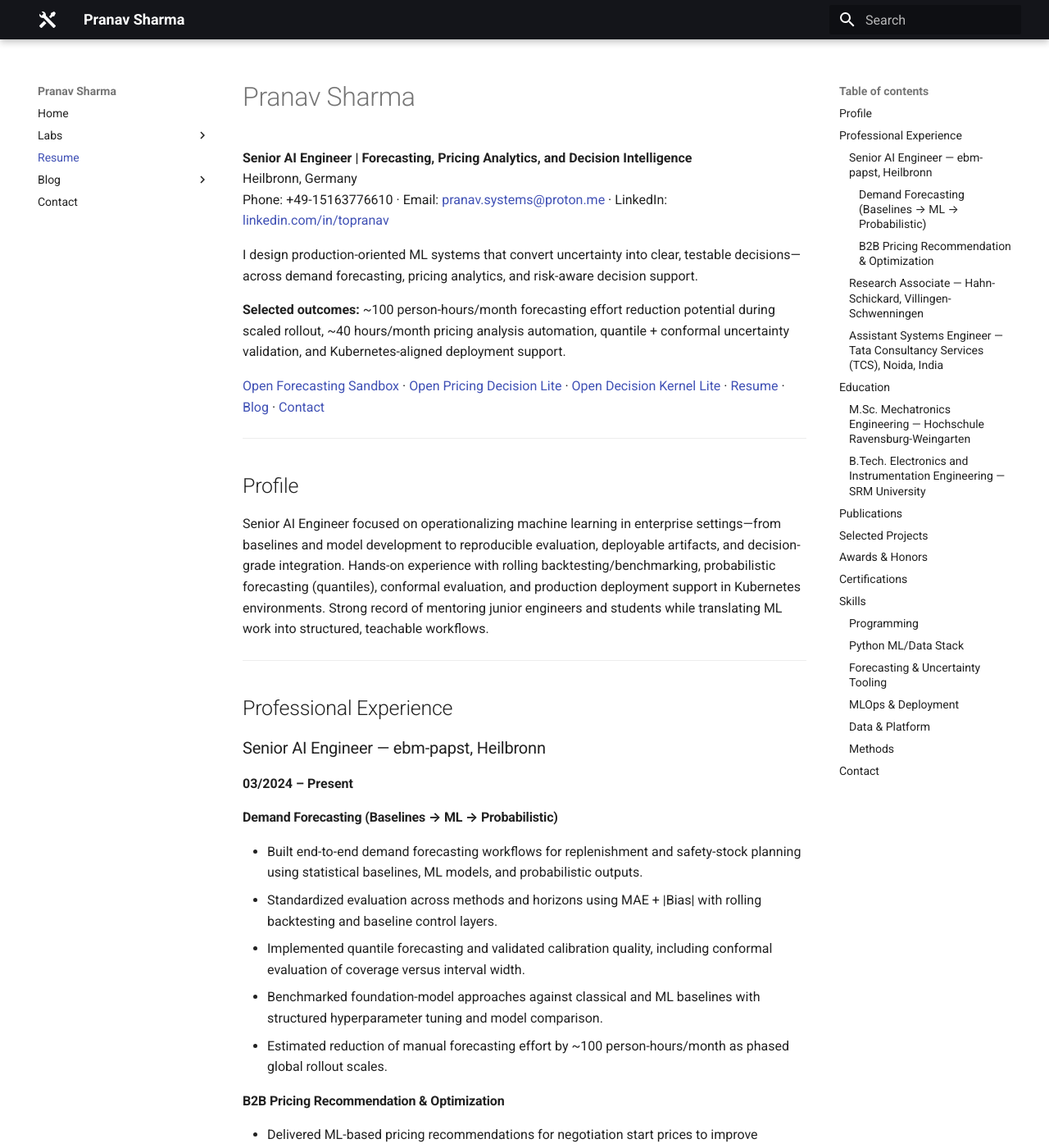
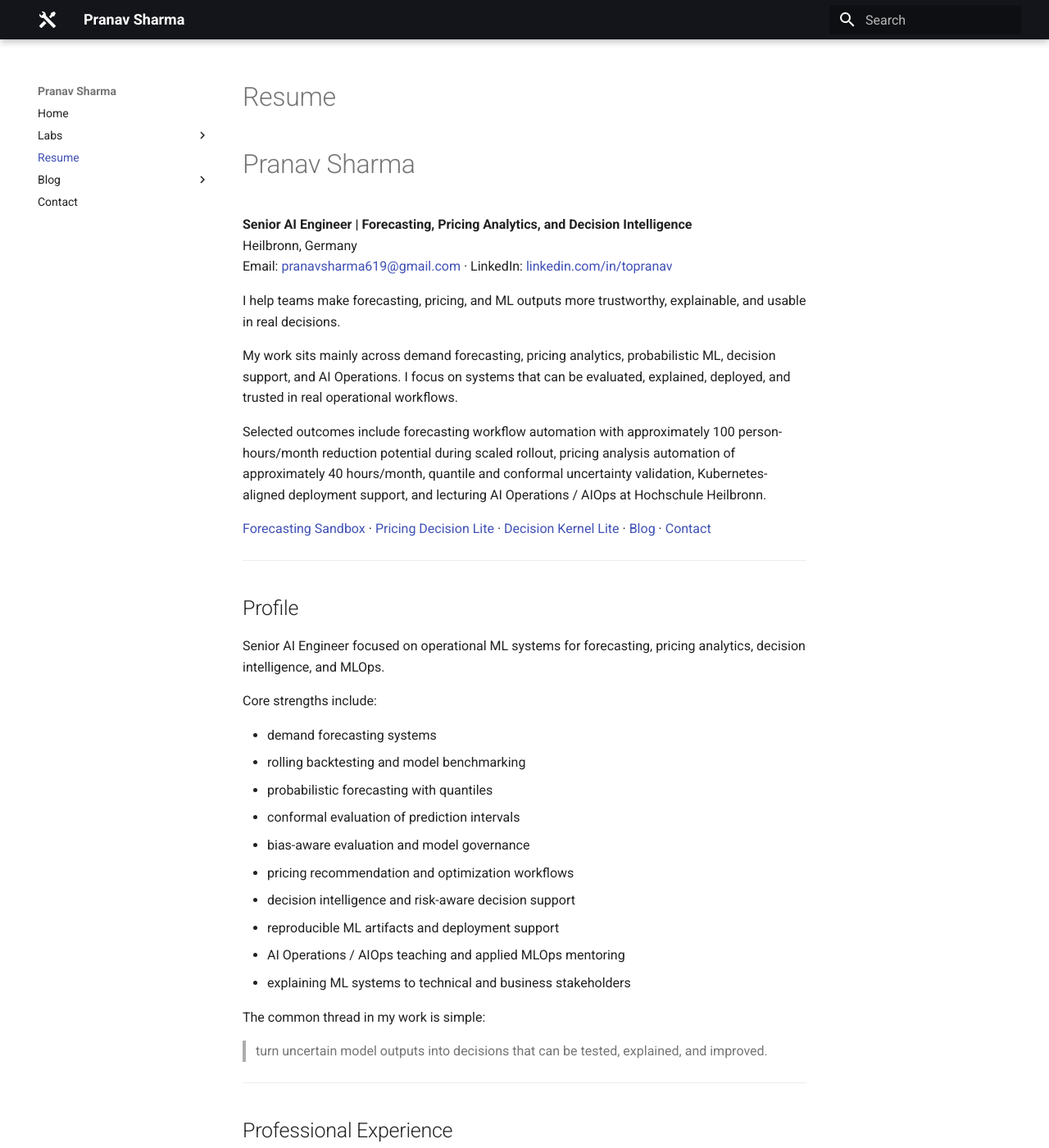
Before and after one commit to Sharma-Pranav/website, an MkDocs documentation site: the page built from docs/resume.md, in a window 1280 px wide and 1400 px high. Shown: the whole window at 82% size. Built offline with MkDocs 1.6.1 and Material for MkDocs 9.7.7, drawn with Linux system fonts in a browser that asks for light colours; some web fonts are replaced; some of the changed text lies outside the part shown.

Commit message:
updated resume

```diff
--- a/docs/resume.md
+++ b/docs/resume.md
@@ -1,20 +1,41 @@
+# Resume
+
 # Pranav Sharma
 
 **Senior AI Engineer | Forecasting, Pricing Analytics, and Decision Intelligence**
 Heilbronn, Germany
-Phone: +49-15163776610 · Email: [pranav.systems@proton.me](mailto:pranav.systems@proton.me) · LinkedIn: [linkedin.com/in/topranav](https://linkedin.com/in/topranav)
+Email: [pranavsharma619@gmail.com](mailto:pranavsharma619@gmail.com) · LinkedIn: [linkedin.com/in/topranav](https://linkedin.com/in/topranav)
 
-I design production-oriented ML systems that convert uncertainty into clear, testable decisions—across demand forecasting, pricing analytics, and risk-aware decision support.
+I help teams make forecasting, pricing, and ML outputs more trustworthy, explainable, and usable in real decisions.
 
-**Selected outcomes:** ~100 person-hours/month forecasting effort reduction potential during scaled rollout, ~40 hours/month pricing analysis automation, quantile + conformal uncertainty validation, and Kubernetes-aligned deployment support.
+My work sits mainly across demand forecasting, pricing analytics, probabilistic ML, decision support, and AI Operations. I focus on systems that can be evaluated, explained, deployed, and trusted in real operational workflows.
 
-[Open Forecasting Sandbox](labs/forecasting-sandbox.md) · [Open Pricing Decision Lite](labs/pricing-decision-lite.md) · [Open Decision Kernel Lite](labs/decision-kernel-lite.md) · [Resume](resume.md) · [Blog](blog/index.md) · [Contact](contact.md)
+Selected outcomes include forecasting workflow automation with approximately 100 person-hours/month reduction potential during scaled rollout, pricing analysis automation of approximately 40 hours/month, quantile and conformal uncertainty validation, Kubernetes-aligned deployment support, and lecturing AI Operations / AIOps at Hochschule Heilbronn.
+
+[Forecasting Sandbox](labs/forecasting-sandbox.md) · [Pricing Decision Lite](labs/pricing-decision-lite.md) · [Decision Kernel Lite](labs/decision-kernel-lite.md) · [Blog](blog/index.md) · [Contact](contact.md)
 
 ---
 
 ## Profile
 
-Senior AI Engineer focused on operationalizing machine learning in enterprise settings—from baselines and model development to reproducible evaluation, deployable artifacts, and decision-grade integration. Hands-on experience with rolling backtesting/benchmarking, probabilistic forecasting (quantiles), conformal evaluation, and production deployment support in Kubernetes environments. Strong record of mentoring junior engineers and students while translating ML work into structured, teachable workflows.
+Senior AI Engineer focused on operational ML systems for forecasting, pricing analytics, decision intelligence, and MLOps.
+
+Core strengths include:
+
+- demand forecasting systems
+- rolling backtesting and model benchmarking
+- probabilistic forecasting with quantiles
+- conformal evaluation of prediction intervals
+- bias-aware evaluation and model governance
+- pricing recommendation and optimization workflows
+- decision intelligence and risk-aware decision support
+- reproducible ML artifacts and deployment support
+- AI Operations / AIOps teaching and applied MLOps mentoring
+- explaining ML systems to technical and business stakeholders
+
+The common thread in my work is simple:
+
+> turn uncertain model outputs into decisions that can be tested, explained, and improved.
 
 ---
 
@@ -24,21 +45,39 @@ Senior AI Engineer focused on operationalizing machine learning in enterprise se
 
 **03/2024 – Present**
 
-#### Demand Forecasting (Baselines → ML → Probabilistic)
+#### Demand Forecasting: Baselines → ML → Probabilistic Forecasting
 
 - Built end-to-end demand forecasting workflows for replenishment and safety-stock planning using statistical baselines, ML models, and probabilistic outputs.
-- Standardized evaluation across methods and horizons using MAE + \|Bias\| with rolling backtesting and baseline control layers.
-- Implemented quantile forecasting and validated calibration quality, including conformal evaluation of coverage versus interval width.
-- Benchmarked foundation-model approaches against classical and ML baselines with structured hyperparameter tuning and model comparison.
-- Estimated reduction of manual forecasting effort by ~100 person-hours/month as phased global rollout scales.
+- Standardized model evaluation across methods and horizons using rolling backtesting, MAE, bias, and composite scoring.
+- Developed baseline control layers to compare simple statistical models against ML and foundation-model approaches.
+- Implemented quantile forecasting workflows and calibration checks for uncertainty-aware planning.
+- Evaluated conformal prediction intervals using coverage and interval-width tradeoffs.
+- Benchmarked classical forecasting methods, ML models, and time-series foundation models through structured comparison.
+- Created explainable model-selection logic to support operational trust and stakeholder adoption.
+- Estimated forecasting workflow automation potential of approximately 100 person-hours/month during scaled rollout.
 
-#### B2B Pricing Recommendation & Optimization
+#### B2B Pricing Recommendation and Optimization
 
-- Delivered ML-based pricing recommendations for negotiation start prices to improve consistency and decision quality in sales workflows.
-- Automated pricing analysis workflows, reducing manual effort by ~40 hours/month.
-- Built demand/response models and optimization logic under explicit business guardrails, validated via offline backtesting.
-- Enabled interpretable driver analysis and what-if sensitivity support for stakeholder decision-making.
-- Supported deployment in Kubernetes environments and reproducible artifact workflows.
+- Delivered ML-based pricing recommendation workflows for negotiation start prices.
+- Automated pricing analysis workflows, reducing manual effort by approximately 40 hours/month.
+- Built demand-response models and optimization logic under explicit business guardrails.
+- Validated pricing logic through offline backtesting against baseline policy.
+- Enabled what-if sensitivity analysis for commercial decision support.
+- Supported interpretable driver analysis to improve stakeholder trust in recommendations.
+- Supported Kubernetes-aligned deployment and reproducible ML artifact workflows.
+
+---
+
+### Lecturer — Hochschule Heilbronn, Heilbronn
+
+**AI Operations / AIOps · M.Sc. Business Informatics**
+**2026 – Present**
+
+- Teach AI Operations / AIOps for Master’s students in Business Informatics, focused on taking machine learning beyond notebooks.
+- Cover practical MLOps foundations including reproducibility, experiment tracking, model packaging, deployment, serving, monitoring, and system reliability.
+- Guide students through applied ML workflows: problem framing, dataset selection, baseline modeling, model comparison, inference design, API serving, and deployment readiness.
+- Emphasize production-oriented thinking: evaluation discipline, reproducible artifacts, failure handling, documentation, and stakeholder-facing explanation.
+- Mentor student teams on building AI systems that can be tested, explained, and presented as operational workflows.
 
 ---
 
@@ -46,22 +85,50 @@ Senior AI Engineer focused on operationalizing machine learning in enterprise se
 
 **08/2018 – 02/2025**
 
-- Achieved 91% classification accuracy in hyperspectral skin lesion analysis using transfer learning; contributed to follow-on research funding of €1.5M+.
-- Led development of deep-learning multi-class classifiers for hyperspectral data in collaboration with research partners.
+- Developed deep-learning models for hyperspectral imaging, edge AI, sensor analytics, and resource-constrained ML systems.
+- Achieved 91% classification accuracy in hyperspectral skin lesion analysis using transfer learning.
+- Contributed to follow-on research funding of more than €1.5M.
+- Led development of multi-class deep-learning classifiers for hyperspectral datasets in collaboration with research partners.
 - Designed a reinforcement learning agent to improve Kubernetes cluster throughput and operational efficiency.
-- Implemented AI methods including K-means, federated learning, and explainable AI for imaging and silicon wafer analysis.
-- Managed resources to enable a cost-neutral 6-month project extension despite price increases.
+- Implemented AI methods including clustering, federated learning, explainable AI, and deep learning for imaging and industrial analysis.
+- Managed project resources to enable a cost-neutral 6-month project extension despite price increases.
 - Supervised and mentored 3 Master’s students.
 
 ---
 
-### Assistant Systems Engineer — Tata Consultancy Services (TCS), Noida, India
+### Assistant Systems Engineer — Tata Consultancy Services, Noida, India
 
 **10/2013 – 04/2015**
 
-- Resolved 3–5 maintenance tickets within a billing operations application environment (Sears account context).
+- Supported production maintenance for billing operations software.
+- Resolved application issues through structured diagnosis, SQL analysis, and backend investigation.
 - Developed frontend components in Qt/C++ and extended backend functionality in SQL.
-- Contributed to stable production support through structured issue diagnosis and resolution.
+- Contributed to stable production support in an enterprise application environment.
+
+---
+
+## Selected Portfolio Systems
+
+### Forecasting Sandbox Lite
+
+Transparent benchmarking and regime-aware model selection for time-series forecasting.
+Focus: rolling backtesting, baseline-vs-ML comparison, MAE and bias-aware scoring, demand regimes, robustness analysis, and audit-ready model selection logic.
+
+[Open Forecasting Sandbox](labs/forecasting-sandbox.md)
+
+### Pricing Decision Lite
+
+Scenario-based pricing analytics under uncertainty.
+Focus: price-response modeling, guardrails, what-if sensitivity, robust recommendation logic, and decision comparison under uncertainty.
+
+[Open Pricing Decision Lite](labs/pricing-decision-lite.md)
+
+### Decision Kernel Lite
+
+Structured decision analysis for comparing actions under uncertainty.
+Focus: Expected Loss, Minimax Regret, CVaR, scenario matrices, and risk-aware decision comparison.
+
+[Open Decision Kernel Lite](labs/decision-kernel-lite.md)
 
 ---
 
@@ -69,125 +136,73 @@ Senior AI Engineer focused on operationalizing machine learning in enterprise se
 
 ### M.Sc. Mechatronics Engineering — Hochschule Ravensburg-Weingarten
 
-**10/2015 – 03/2018** · Grade: **1.8 (Germany)**
+**10/2015 – 03/2018** · Grade: **1.8**
 
 - Relevant coursework: Artificial Intelligence, Robot Learning, Robotics
-- Master’s thesis: *Automatic Maneuver Selection Using Reinforcement Learning* (IAV GmbH), Grade: **1.2**
-- Internship: Automated Markov-based decision making (IAV GmbH)
+- Master’s thesis: **Automatic Maneuver Selection Using Reinforcement Learning**, IAV GmbH · Grade: **1.2**
+- Internship: Automated Markov-based decision-making system at IAV GmbH
 
 ### B.Tech. Electronics and Instrumentation Engineering — SRM University
 
-**07/2009 – 06/2013** · Grade: **7.136 (India)**
+**07/2009 – 06/2013** · Grade: **7.136**
 
-- Relevant coursework: Artificial Intelligence & Expert Systems, Industrial Automation, Engineering Economics & Management
-- Internship: Attitude Determination and Control Subsystems (SRM Nanosatellite Lab)
+- Relevant coursework: Artificial Intelligence and Expert Systems, Industrial Automation, Engineering Economics and Management
+- Internship: Attitude Determination and Control Subsystems, SRM Nanosatellite Lab
 
 ---
 
 ## Publications
 
-- Srivastava, A., Sharma, P., Sikora, A., Bittner, A., Dehé, A.
-  **Data-driven Modelling of an Indirect Photoacoustic Carbon dioxide Sensor** (IEEE APSCON, 2024).
-  DOI: [10.1109/APSCON60364.2024.10465802](https://doi.org/10.1109/APSCON60364.2024.10465802)
+- Srivastava, A., Sharma, P., Sikora, A., Bittner, A., Dehé, A. **Data-driven Modelling of an Indirect Photoacoustic Carbon Dioxide Sensor**, IEEE APSCON, 2024. DOI: [10.1109/APSCON60364.2024.10465802](https://doi.org/10.1109/APSCON60364.2024.10465802)
 
-- Srivastava, A., Sharma, P., Sikora, A., Bittner, A., Dehé, A.
-  **Temporal Behavior Analysis for the Impact of Combined Temperature and Humidity Variations on a Photoacoustic CO₂ Sensor** (IEEE APSCON, 2024).
-  DOI: [10.1109/APSCON60364.2024.10465885](https://doi.org/10.1109/APSCON60364.2024.10465885)
+- Srivastava, A., Sharma, P., Sikora, A., Bittner, A., Dehé, A. **Temporal Behavior Analysis for the Impact of Combined Temperature and Humidity Variations on a Photoacoustic CO₂ Sensor**, IEEE APSCON, 2024. DOI: [10.1109/APSCON60364.2024.10465885](https://doi.org/10.1109/APSCON60364.2024.10465885)
 
-- Sharma, P., Rüb, M., Gaida, D., Lutz, H., Sikora, A.
-  **Deep Learning in Resource and Data Constrained Edge Computing Systems** (Machine Learning for Cyber Physical Systems).
-  DOI: [10.1007/978-3-662-62746-4_5](https://doi.org/10.1007/978-3-662-62746-4_5)
+- Sharma, P., Rüb, M., Gaida, D., Lutz, H., Sikora, A. **Deep Learning in Resource and Data Constrained Edge Computing Systems**, Machine Learning for Cyber Physical Systems. DOI: [10.1007/978-3-662-62746-4_5](https://doi.org/10.1007/978-3-662-62746-4_5)
 
 ---
 
-## Selected Projects
+## Awards and Honors
 
-- **Forecasting Sandbox (Lite):** transparent benchmarking and regime-aware model selection for time-series forecasting.
-  → [Open](labs/forecasting-sandbox.md)
-
-- **Pricing Decision Lite:** scenario-based pricing analytics under demand uncertainty with explicit decision rules.
-  → [Open](labs/pricing-decision-lite.md)
-
-- **Decision Kernel Lite:** structured decision analysis with Expected Loss, Minimax Regret, and CVaR.
-  → [Open](labs/decision-kernel-lite.md)
-
-- **Mobile Autonomous Robot System (MARS)** — Hochschule Ravensburg-Weingarten, Germany
-- **SRMSAT (Nano-Satellite)** — SRM University, India
-
----
-
-## Awards & Honors
-
-- Certificate of Commendation — SRM University & Indian Space Research Organization (ISRO)
+- Certificate of Commendation — SRM University and Indian Space Research Organization
 - Founder’s Scholar — SRM University
 
 ---
 
 ## Certifications
 
-- Project Management Professional (PMP) — PMI
-- Generative AI Engineering with LLMs Specialization — IBM
-- Deep Learning Specialization — DeepLearning.AI
-- Computer Vision Expert Nanodegree — Udacity
-- Google Advanced Data Analytics Specialization — Google
-- AI Product Management Specialization — Duke University
-- Generative Adversarial Networks (GANs) — DeepLearning.AI
+PMP · IBM Generative AI Engineering with LLMs · DeepLearning.AI Deep Learning Specialization · Udacity Computer Vision Expert Nanodegree · Google Advanced Data Analytics · Duke AI Product Management · DeepLearning.AI GANs
 
 ---
 
 ## Skills
 
-### Programming
+### Core Domains
 
-- Python, SQL
-- Bash (basic), Git/GitHub
+Demand forecasting · Pricing analytics · Decision intelligence · Probabilistic ML · AI Operations / MLOps · Model evaluation and governance
 
-### Python ML/Data Stack
+### Forecasting and Uncertainty
 
-- NumPy, pandas, SciPy
-- scikit-learn
-- statsmodels
-- LightGBM
-- PyTorch
-- XGBoost
-- Matplotlib, Seaborn
+Statistical baselines · ML forecasting · Quantile forecasting · Conformal prediction · Rolling-origin backtesting · Bias-aware evaluation · Model robustness analysis · Demand regime segmentation
 
-### Forecasting & Uncertainty Tooling
+### Decision and Pricing Systems
 
-- MAPIE (conformal prediction intervals)
-- Quantile modeling (e.g., LightGBM quantile objectives)
-- Backtesting frameworks (rolling-origin evaluation, custom pipelines)
+Scenario analysis · Sensitivity analysis · Expected Loss · Minimax Regret · CVaR · Guardrailed recommendation logic · What-if analysis
 
-### MLOps & Deployment
+### Technical Stack
 
-- Docker
-- Kubernetes (deployment support)
-- MLflow (if used)
-- DVC (if used)
-- Hugging Face (Spaces / model artifacts)
-- FastAPI / Streamlit (if used for apps)
-
-### Data & Platform
-
-- PostgreSQL / MySQL (if applicable)
-- Jupyter, VS Code
-- Linux/CLI workflows
-
-### Methods
-
-- Time-series forecasting (statistical + ML)
-- Probabilistic forecasting (quantiles, calibration checks)
-- Decision analysis (Expected Loss, Minimax Regret, CVaR)
-- Explainable AI / feature-level interpretability
+Python · SQL · pandas · NumPy · SciPy · scikit-learn · statsmodels · LightGBM · XGBoost · PyTorch · Docker · Kubernetes · MLflow · DVC · FastAPI · Streamlit · Hugging Face Spaces · Git/GitHub · Linux/CLI
 
 ---
 
 ## Contact
 
-For roles, technical collaboration, or consulting discussions:
+For roles, technical collaboration, consulting discussions, or advisory conversations:
+
 **Email:** [pranavsharma619@gmail.com](mailto:pranavsharma619@gmail.com)
 **LinkedIn:** [linkedin.com/in/topranav](https://linkedin.com/in/topranav)
 
 ---
 
-**Compliance Note:** This website contains independent portfolio and profile content only. Views are my own and do not represent any employer. No proprietary or confidential information is included.
+## Compliance Note
+
+This website contains independent portfolio and profile content only. Views are my own and do not represent any employer. No proprietary or confidential information is included.
```
